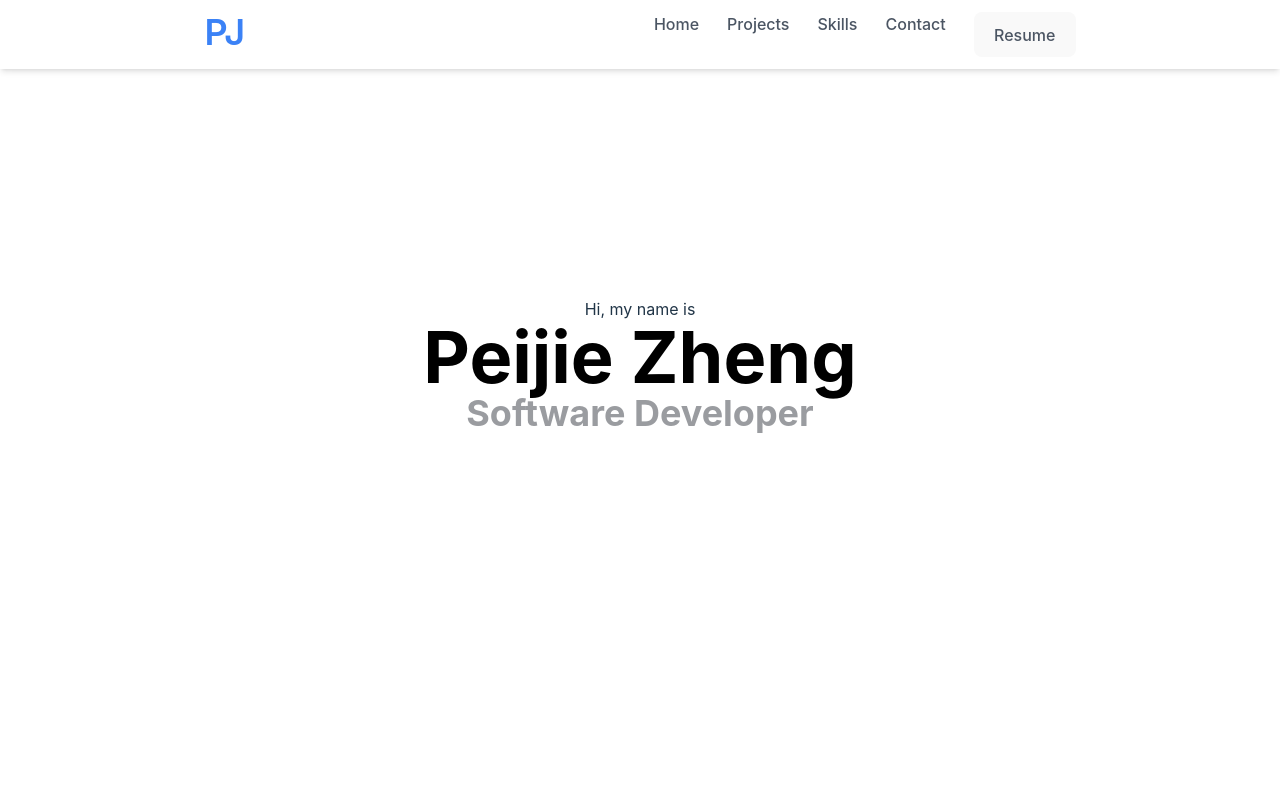
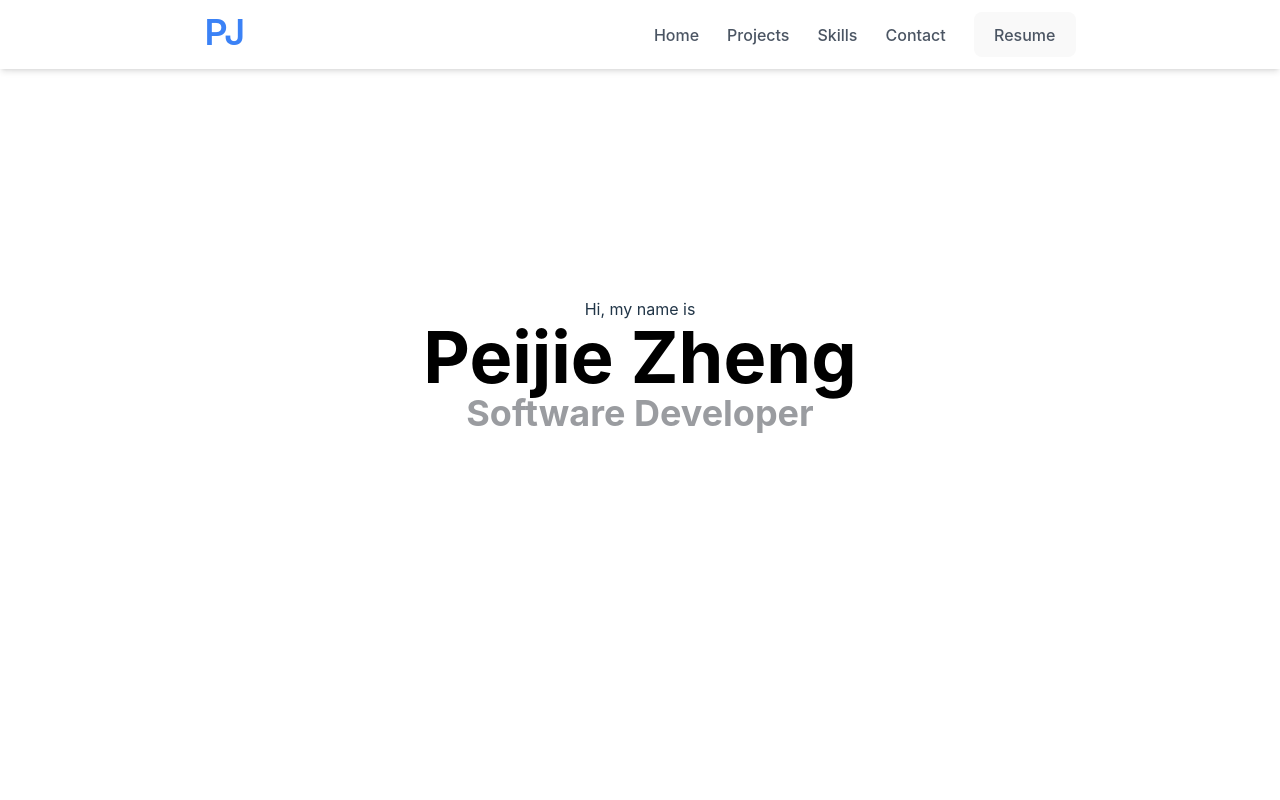
Before and after one commit to peijie36/peijie36.github.io, a React (Vite) app: page / in a window 1280 px wide. Shown: the top 800 px of the page. Built offline with nearby package versions, Linux system fonts and the light colour scheme.

Commit message:
Fix nav items alignment

```diff
--- a/src/components/Navbar/Navbar.jsx
+++ b/src/components/Navbar/Navbar.jsx
@@ -8,7 +8,7 @@ const Navbar = () => {
                 <h3 className="text-4xl font-semibold text-blue-500 px-3">
                     PJ
                 </h3>
-                <div className="items-stretch hidden space-x-7 lg:flex px-3">
+                <div className="items-center hidden space-x-7 lg:flex px-3">
                     <Link to="home" smooth={true} duration={500} className="nav-item">
                         Home
                     </Link>
```
